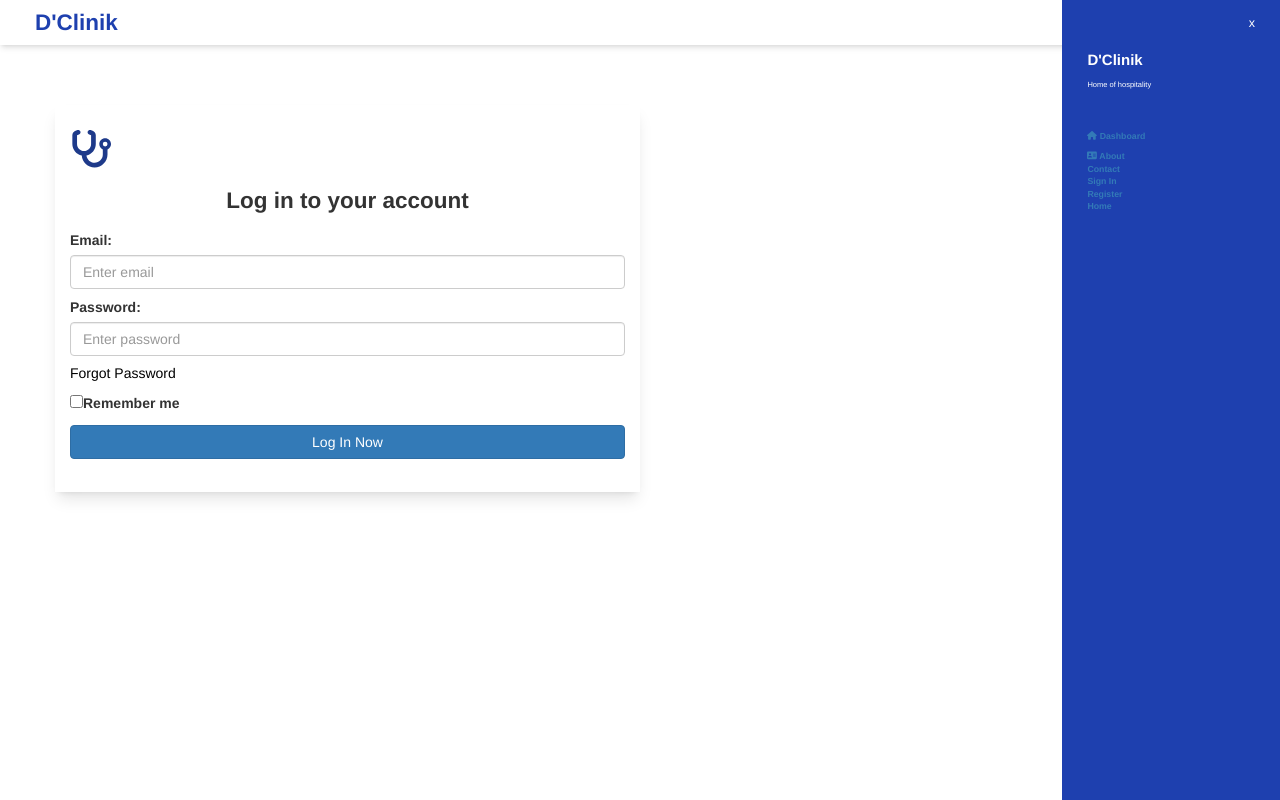
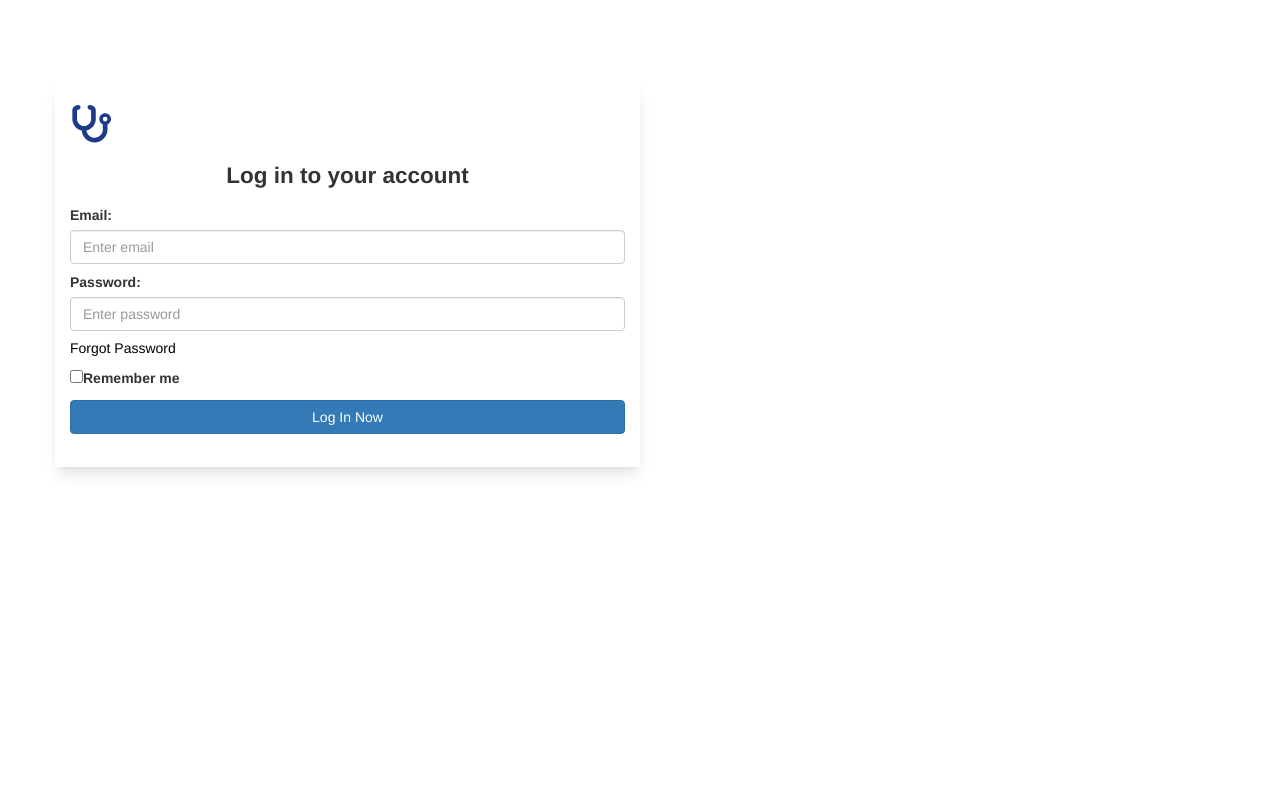
Before and after one commit to iamclement1/D-Clinik, a React (Vite) app: page / in a window 1280 px wide. Built offline with nearby package versions, Linux system fonts and the light colour scheme.

Commit message:
removed nav and sidebar from login pge

```diff
--- a/src/App.jsx
+++ b/src/App.jsx
@@ -13,8 +13,8 @@ function App() {
   return (
     <Router>
       <div className='App'>
-        <AdminSideBar />
-        <AdminNavbar />
+        {/* <AdminSideBar />
+        <AdminNavbar /> */}
         <Routes>
           <Route path="/" exact element={<LogIn/>} />
           <Route path="/forgot-password" exact element={<ResetPassword/>} />
--- a/src/Pages/LogIn.jsx
+++ b/src/Pages/LogIn.jsx
@@ -2,25 +2,31 @@ import React from 'react'
 import { Link } from 'react-router-dom'
 import { faStethoscope } from '@fortawesome/free-solid-svg-icons'
 import { FontAwesomeIcon } from '@fortawesome/react-fontawesome'
+import bg from '../assets/bg.jpeg'
 
 function LogIn() {
   return (
     <div className="container justify-center">
-        <div className="row " style={{marginTop:"6rem"}}>
+        <div className="row " style={{marginTop:"8rem"}}>
             <div className="col-md-6 offset-md-3 bg-light shadow-lg px-10 py-10">
                 <form className='flex flex-col mx-auto'>
                     <FontAwesomeIcon icon={faStethoscope} className='text-6xl text-blue-900' />
                     <h2 className='text-4xl font-bold text-center'>Log in to your account</h2>
                     <div className="mb-3 mt-3">
                         <label for="email" className="form-label">Email:</label>
-                        <input type="email" className="form-control"  placeholder="Enter email"/>
+                        <input type="email" className="form-control"  placeholder="Enter email" required/>
                     </div>
                     <div className="mb-3">
                         <label for="pwd" className="form-label">Password:</label>
-                        <input type="password" className="form-control" placeholder="Enter password"/>
+                        <input type="password" className="form-control" placeholder="Enter password" required/>
                     </div>
                     <div className="mb-3">
-                        <Link to="/forgot-password" className='text-decoration-none' style={{color:"black"}}><span>Forgot Password </span></Link>
+                        <Link to="/forgot-password" className='text-decoration-none'
+                        style={{color:"black"}}>
+                            <span>
+                            Forgot Password
+                            </span>
+                        </Link>
                     </div>
                     <div className="form-check mb-3">
                         <label className="form-check-label">
```
Also changed, not shown: src/assets/bg.jpeg (added).
